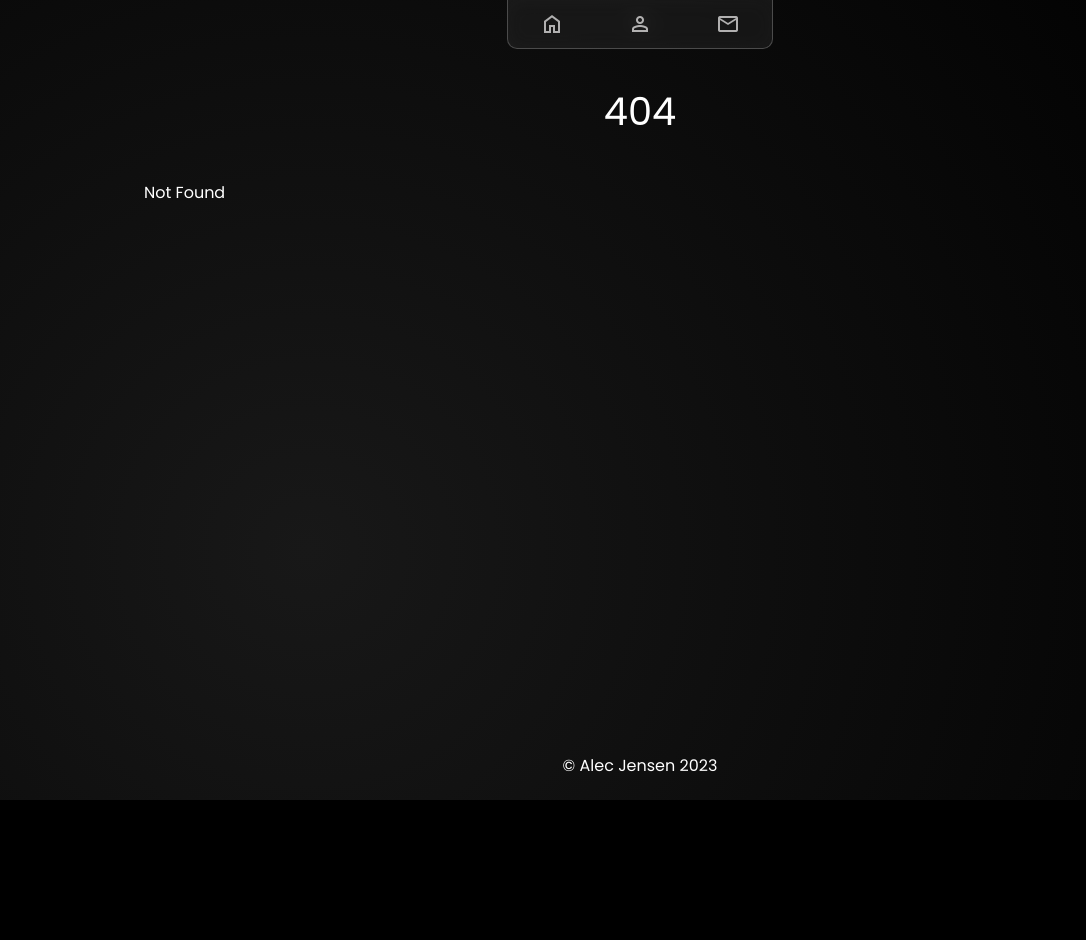
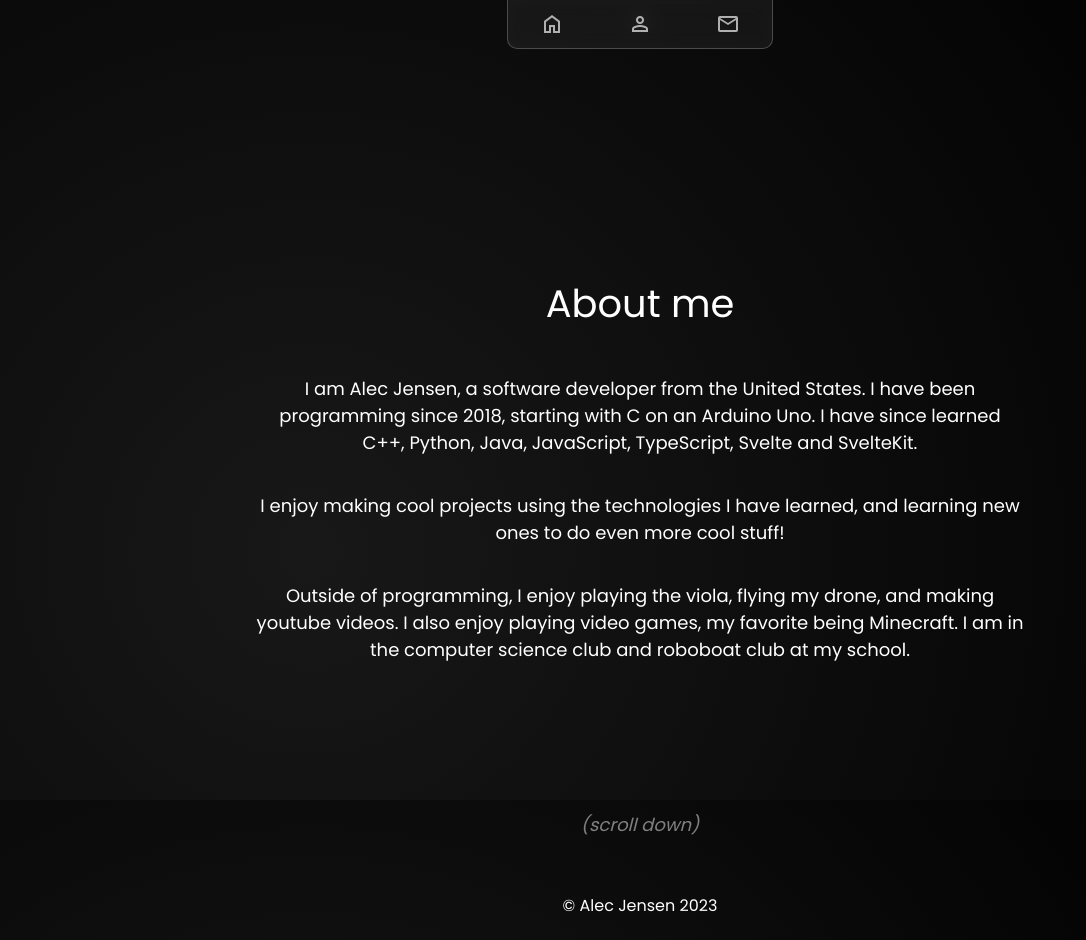
Before and after one commit to alec-jensen/portfolio, a SvelteKit app: page /projects in a window 1280 px wide. Before the commit this address had no page. Shown: the whole page, without its empty margins (0-1086 px from the left). Before the commit the page ends 800 px from the top, so only its background shows below. Built offline with nearby package versions, Linux system fonts and the light colour scheme.

Commit message:
add projects page

```diff
--- /dev/null
+++ b/src/routes/projects/+page.svelte
@@ -0,0 +1,86 @@
+<script>
+	import { onMount } from 'svelte';
+
+	onMount(() => {
+		'use strict';
+
+		// define variables
+		var items = document.querySelectorAll('.timeline li');
+
+		// check if an element is in viewport
+		// http://stackoverflow.com/questions/123999/how-to-tell-if-a-dom-element-is-visible-in-the-current-viewport
+		function isElementInViewport(el) {
+			var rect = el.getBoundingClientRect();
+			return (
+				rect.top >= 0 &&
+				rect.left >= 0 &&
+				rect.bottom <= (window.innerHeight || document.documentElement.clientHeight) &&
+				rect.right <= (window.innerWidth || document.documentElement.clientWidth)
+			);
+		}
+
+		function callbackFunc() {
+			for (var i = 0; i < items.length; i++) {
+				if (isElementInViewport(items[i])) {
+					items[i].classList.add('in-view');
+				}
+			}
+		}
+
+		// listen for events
+		window.addEventListener('load', callbackFunc);
+		window.addEventListener('resize', callbackFunc);
+		window.addEventListener('scroll', callbackFunc);
+	});
+</script>
+
+<svelte:head>
+	<title>About</title>
+	<meta name="description" content="Information about me" />
+</svelte:head>
+
+<div class="text-column">
+	<h1>About me</h1>
+
+	<p>
+		I am Alec Jensen, a software developer from the United States. I have been programming since
+		2018, starting with C on an Arduino Uno. I have since learned C++, Python, Java, JavaScript,
+		TypeScript, Svelte and SvelteKit.
+	</p>
+
+	<!-- <pre>npm create svelte@latest</pre> -->
+
+	<p>
+		I enjoy making cool projects using the technologies I have learned, and learning new ones to do
+		even more cool stuff!
+	</p>
+
+	<p>
+		Outside of programming, I enjoy playing the viola, flying my drone, and making youtube videos. I
+		also enjoy playing video games, my favorite being Minecraft. I am in the computer science club
+		and roboboat club at my school.
+	</p>
+</div>
+
+<p style="color: gray;"><em>(scroll down)</em></p>
+
+<style>
+	p {
+		font-size: 18px;
+		text-align: center;
+	}
+
+	@media (min-width: 768px) {
+		.text-column {
+			padding-top: 24vh;
+			padding-bottom: 14vh;
+		}
+	}
+
+	@media (max-width: 768px) {
+		.text-column {
+			padding-top: 10vh;
+			padding-bottom: 10vh;
+		}
+	}
+</style>
--- /dev/null
+++ b/src/routes/projects/+page.ts
@@ -0,0 +1,9 @@
+import { dev } from '$app/environment';
+
+// we don't need any JS on this page, though we'll load
+// it in dev so that we get hot module replacement
+export const csr = dev;
+
+// since there's no dynamic data here, we can prerender
+// it so that it gets served as a static asset in production
+export const prerender = true;
```
